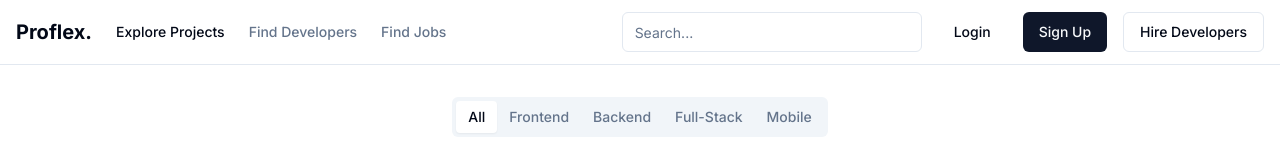
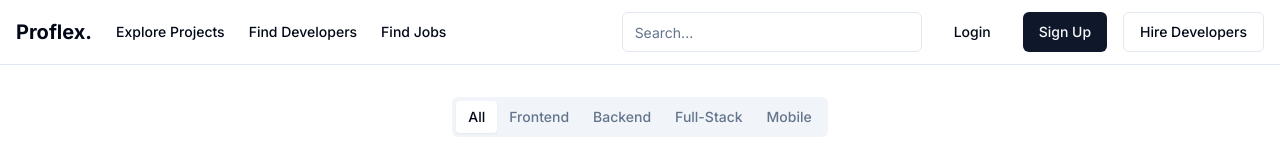
Before and after one commit to mahesh-143/proflex, a Next.js app: page / in a window 1280 px wide. Shown: the top 160 px of the page. Built offline with nearby package versions, Linux system fonts and the light colour scheme.

Commit message:
Moved constants to separate file

```diff
--- a/src/app/page.tsx
+++ b/src/app/page.tsx
@@ -8,8 +8,7 @@ import {
   CardHeader,
   CardTitle,
 } from "@/components/ui/card"
-
-export const categoryFilters = ["Frontend", "Backend", "Full-Stack", "Mobile"]
+import { categoryFilters } from "@/constant"
 
 export default function Home() {
   return (
--- a/src/components/main-nav.tsx
+++ b/src/components/main-nav.tsx
@@ -1,5 +1,5 @@
 import Link from "next/link"
-
+import { NavLinks } from "@/constant"
 import { cn } from "@/lib/utils"
 
 export function MainNav({
@@ -11,24 +11,17 @@ export function MainNav({
       className={cn("flex items-center space-x-4 lg:space-x-6", className)}
       {...props}
     >
-      <Link
-        href="/"
-        className="text-sm font-medium transition-colors hover:text-primary"
-      >
-        Explore Projects
-      </Link>
-      <Link
-        href="/hiring"
-        className="text-sm font-medium text-muted-foreground transition-colors hover:text-primary"
-      >
-        Find Developers
-      </Link>
-      <Link
-        href="/jobs"
-        className="text-sm font-medium text-muted-foreground transition-colors hover:text-primary"
-      >
-        Find Jobs
-      </Link>
+      {NavLinks.map((navlink) => {
+        return (
+          <Link
+            key={navlink.key}
+            href={navlink.href}
+            className="text-sm font-medium transition-colors hover:text-primary"
+          >
+            {navlink.text}
+          </Link>
+        )
+      })}
     </nav>
   )
 }
--- /dev/null
+++ b/src/constant/index.ts
@@ -0,0 +1,7 @@
+export const NavLinks = [
+  { href: "/", key: "Explore Projects", text: "Explore Projects" },
+  { href: "/developers", key: "Find Developers", text: "Find Developers" },
+  { href: "/jobs", key: "Find Jobs", text: "Find Jobs" },
+]
+
+export const categoryFilters = ["Frontend", "Backend", "Full-Stack", "Mobile"]
```
Also changed, not shown: src/app/developers/page.tsx (renamed from src/app/hiring/page.tsx).
